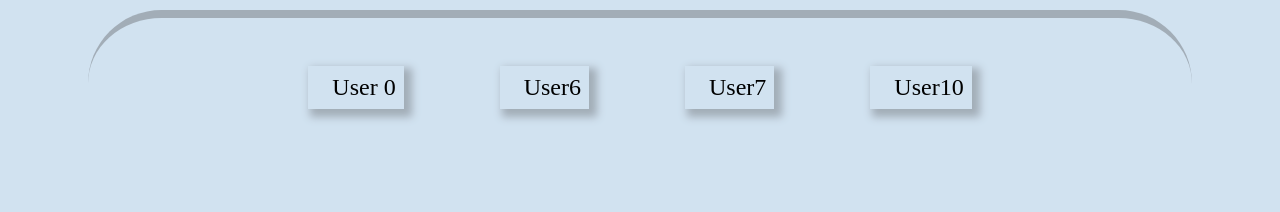
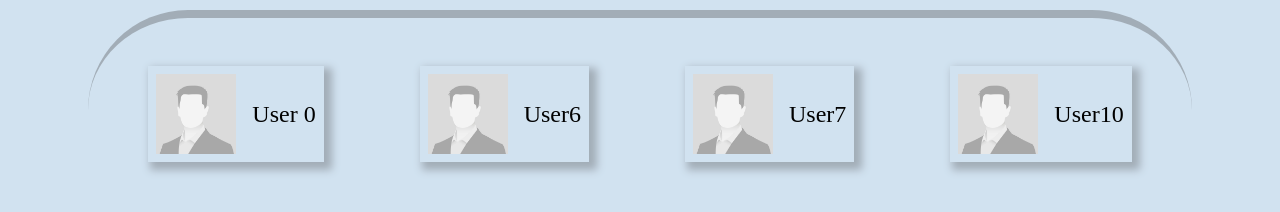
Before and after one commit to SafentisFox/MobileInteractionProject, a plain HTML site: page index.html in a window 1280 px wide. Shown: the part 742-954 px from the top of the page. Drawn offline with nearby package versions, Linux system fonts and the light colour scheme; the site is published under a folder, as on GitHub Pages, so addresses that start at the root find nothing.

Commit message:
Make img resource links relative

```diff
--- a/index.html
+++ b/index.html
@@ -43,10 +43,10 @@
             </div>
         </div>
         <div id="user-area-container">
-            <div class="user-container"><img src="/Resources/Images/placeholder-profile.jpg" alt=""><a href="">User 0</a></div>
-            <div class="user-container"><img src="/Resources/Images/placeholder-profile.jpg" alt=""><a href="">User6</a></div>
-            <div class="user-container"><img src="/Resources/Images/placeholder-profile.jpg" alt=""><a href="">User7</a></div>
-            <div class="user-container"><img src="/Resources/Images/placeholder-profile.jpg" alt=""><a href="">User10</a></div>
+            <div class="user-container"><img src="./Resources/Images/placeholder-profile.jpg" alt=""><a href="">User 0</a></div>
+            <div class="user-container"><img src="./Resources/Images/placeholder-profile.jpg" alt=""><a href="">User6</a></div>
+            <div class="user-container"><img src="./Resources/Images/placeholder-profile.jpg" alt=""><a href="">User7</a></div>
+            <div class="user-container"><img src="./Resources/Images/placeholder-profile.jpg" alt=""><a href="">User10</a></div>
         </div>
     </div>
 </body>
```
